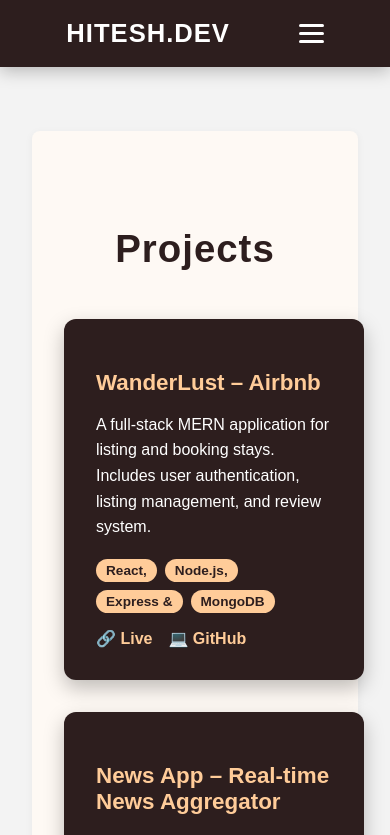
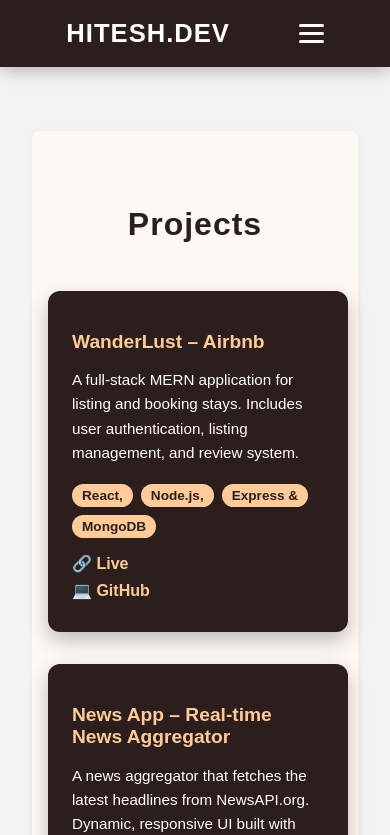
Before and after one commit to Hiteshbodhwani/PortfolioWebsite, a React (Create React App) app: page /projects in a window 390 px wide. Shown: the top 835 px of the page. Built offline with nearby package versions, Linux system fonts and the light colour scheme.

Commit message:
Update Projects.css

```diff
--- a/src/components/StylingFiles/Projects.css
+++ b/src/components/StylingFiles/Projects.css
@@ -1,7 +1,7 @@
 .projects-section {
     padding: 4rem 2rem;
-    background-color: #fef9f4; /* light warm background */
-    color: #2d1e1e; /* warm espresso text */
+    background-color: #fef9f4;
+    color: #2d1e1e;
     text-align: center;
   }
 
@@ -19,19 +19,22 @@
     gap: 2rem;
   }
 
+
   .project-card {
-    background-color: #2d1e1e; /* espresso background */
+    background-color: #2d1e1e;
     color: #ffffff;
     border-radius: 12px;
     padding: 2rem;
     box-shadow: 0 8px 20px rgba(0, 0, 0, 0.25);
-    transition: transform 0.3s ease;
+    transition: transform 0.3s ease, box-shadow 0.3s ease;
     text-align: left;
   }
 
   .project-card:hover {
-    transform: translateY(-5px);
+    transform: translateY(-6px);
+    box-shadow: 0 12px 24px rgba(0, 0, 0, 0.35);
   }
+
 
   .project-card h2 {
     font-size: 1.4rem;
@@ -44,6 +47,7 @@
     line-height: 1.6;
     margin-bottom: 1.2rem;
   }
+
 
   .tech-stack {
     display: flex;
@@ -61,6 +65,7 @@
     font-weight: 600;
   }
 
+
   .project-links a {
     display: inline-block;
     margin-right: 1rem;
@@ -73,3 +78,31 @@
   .project-links a:hover {
     color: #ffffff;
   }
+
+
+  @media screen and (max-width: 480px) {
+    .projects-section {
+      padding: 3rem 1rem;
+    }
+
+    .projects-section h1 {
+      font-size: 2rem;
+    }
+
+    .project-card {
+      padding: 1.5rem;
+    }
+
+    .project-card h2 {
+      font-size: 1.2rem;
+    }
+
+    .project-card p {
+      font-size: 0.95rem;
+    }
+
+    .project-links a {
+      display: block;
+      margin: 0.5rem 0;
+    }
+  }
```
